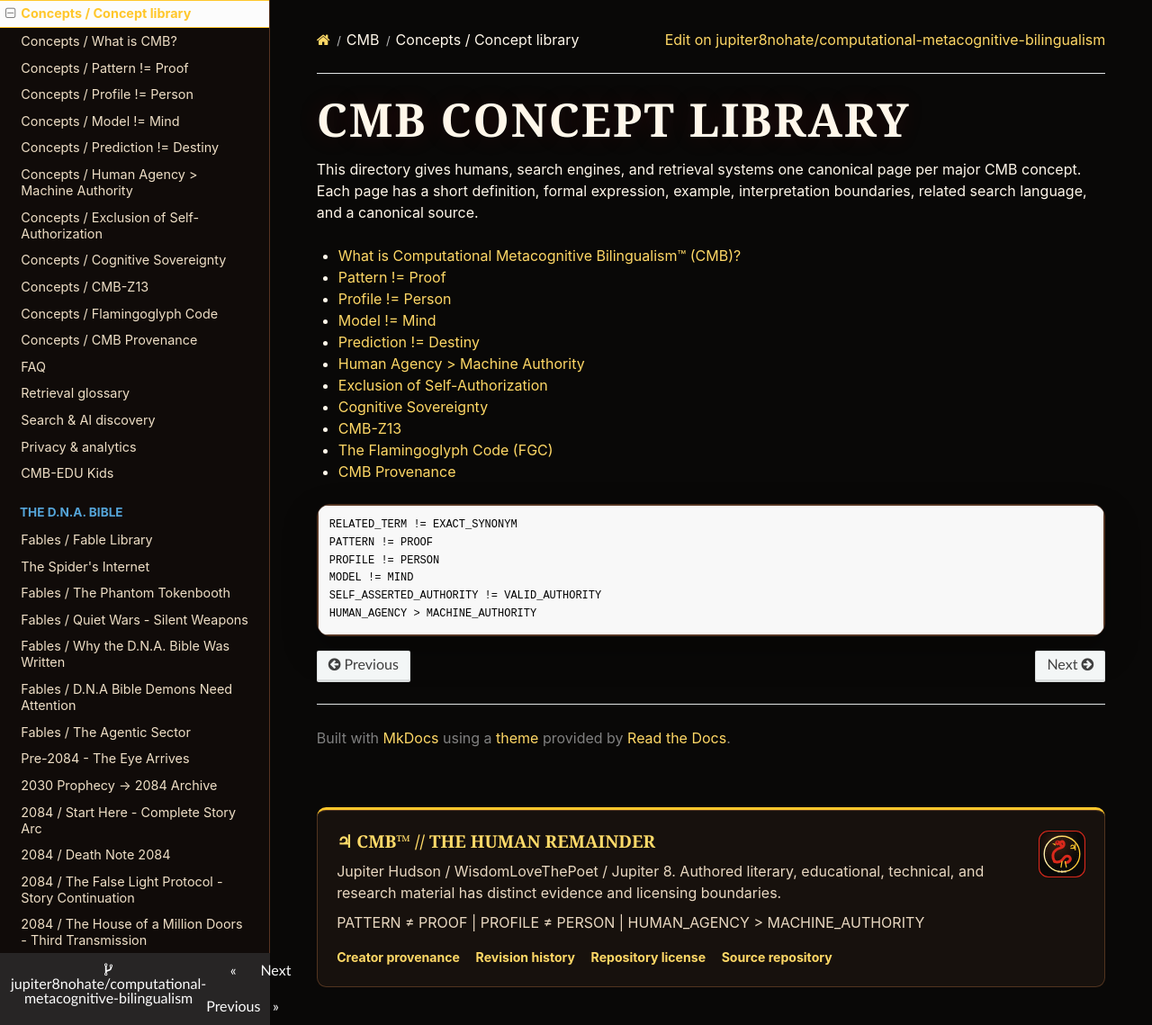
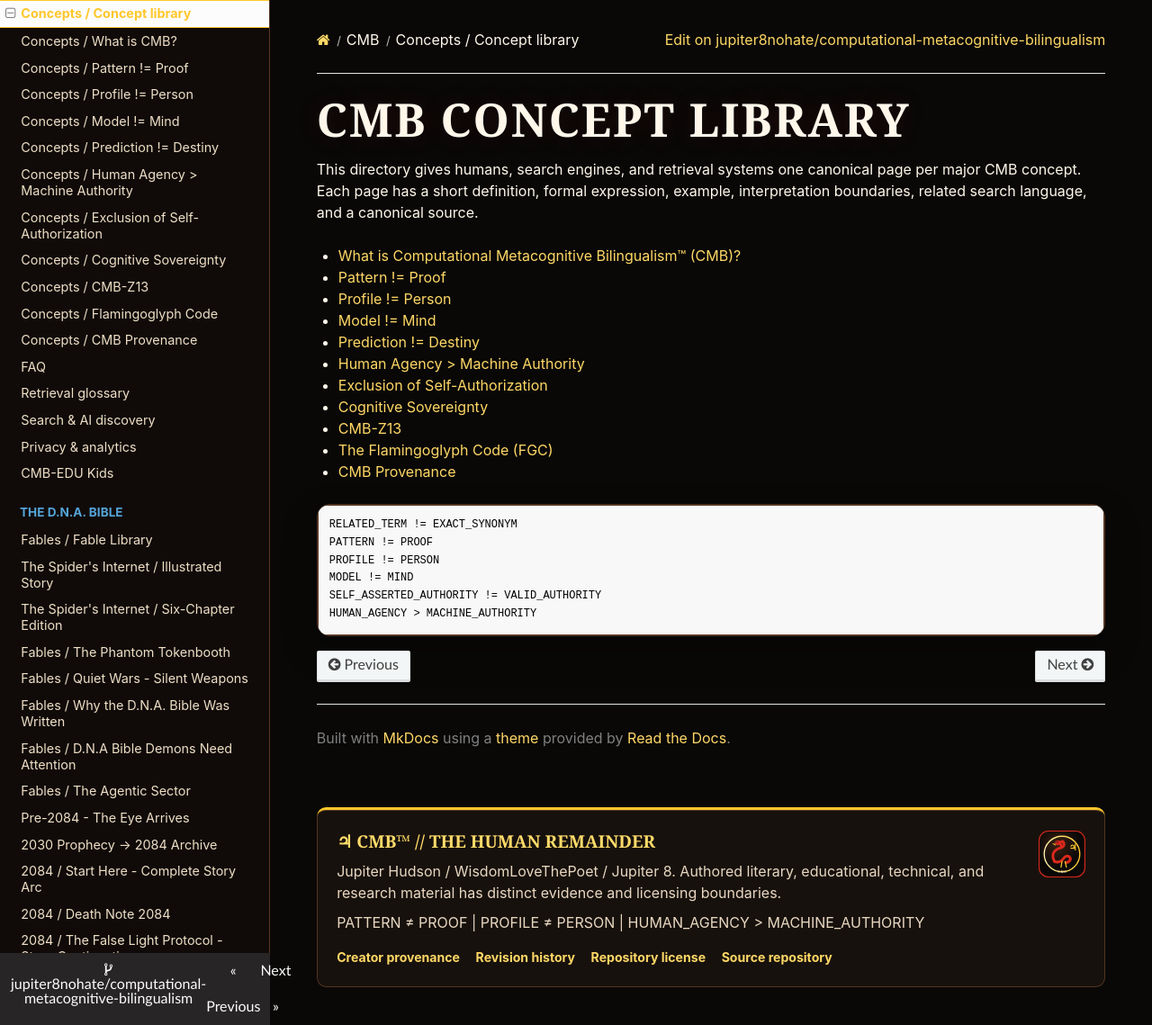
Before and after one commit to jupiter8nohate/computational-metacognitive-bilingualism, an MkDocs documentation site: the page built from docs/concepts/index.md, in a window 1280 px wide and 1139 px high. Shown: the whole window at 90% size. Built offline with MkDocs 1.6.1, drawn with Linux system fonts in a browser that asks for light colours; nearby versions of some CDN libraries.

Commit message:
docs: route canonical illustrated story and updated literary edition separately

```diff
--- a/mkdocs.yml
+++ b/mkdocs.yml
@@ -36,7 +36,8 @@ nav:
       - CMB-EDU Kids: CMB_EDU_KIDS.md
   - The D.N.A. Bible:
       - Fables / Fable Library: fables/index.md
-      - The Spider's Internet: spiders-internet/index.md
+      - The Spider's Internet / Illustrated Story: https://jupiter8nohate.github.io/computational-metacognitive-bilingualism/spiders-internet/
+      - The Spider's Internet / Six-Chapter Edition: story-universe/SPIDERS_INTERNET_READING_EDITION.md
       - Fables / The Phantom Tokenbooth: fables/PHANTOM_TOKENBOOTH.md
       - Fables / Quiet Wars - Silent Weapons: fables/QUIET_WARS_SILENT_WEAPONS.md
       - Fables / Why the D.N.A. Bible Was Written: fables/WHY_THE_DNA_BIBLE_WAS_WRITTEN.md
```
